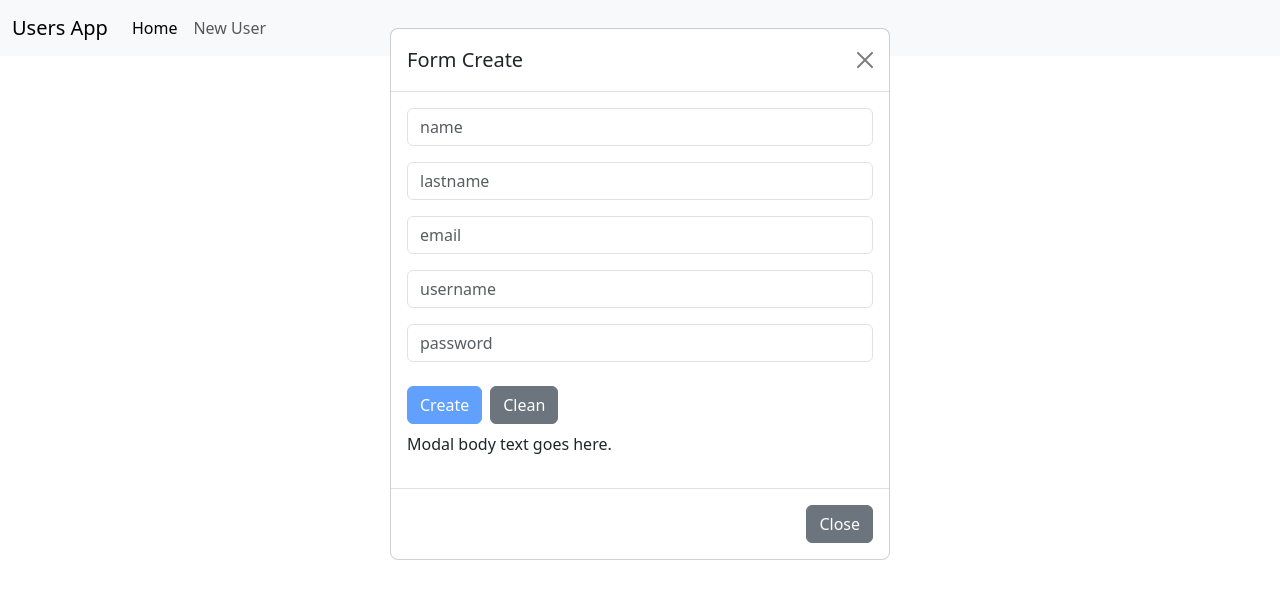
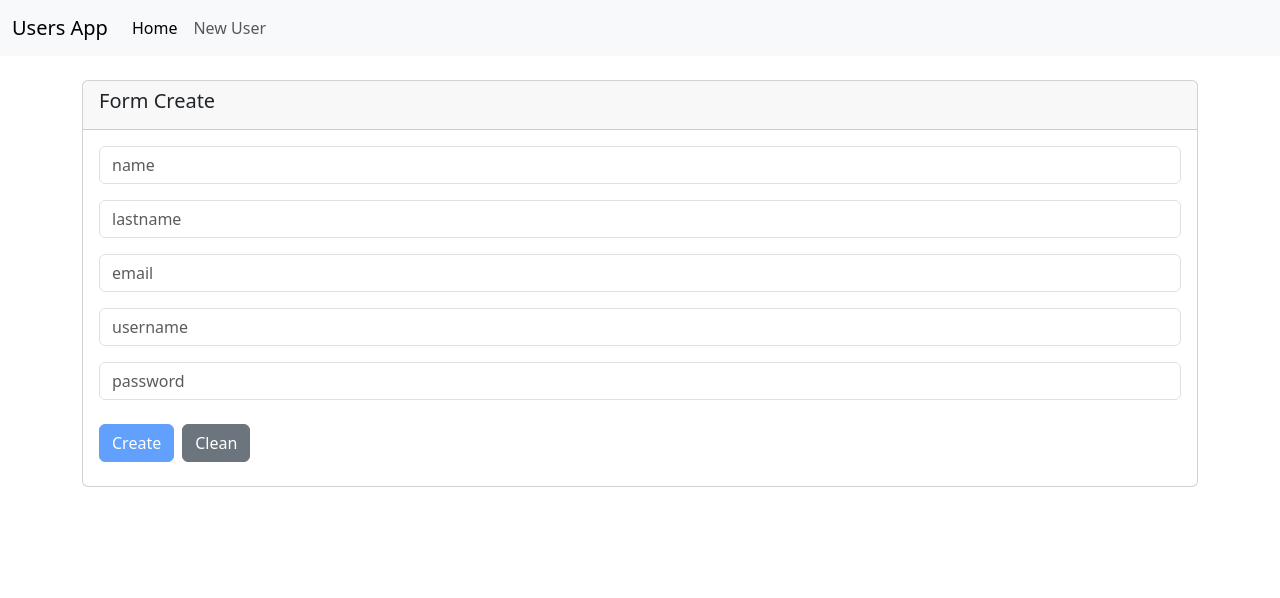
Before and after one commit to JuanmiCLucena/UserApp, an Angular app: page /users/create in a window 1280 px wide. Shown: the top 598 px of the page. Built offline with nearby package versions, Linux system fonts and the light colour scheme.

Commit message:
Cambiamos plantilla UserFormComponent, en vez de modal tenemos un card de bootstrap

```diff
--- a/src/app/components/user-form/user-form.component.html
+++ b/src/app/components/user-form/user-form.component.html
@@ -1,12 +1,11 @@
 
-<div class="modal" tabindex="-1" style="display: block;">
-  <div class="modal-dialog">
-    <div class="modal-content">
-      <div class="modal-header">
-        <h5 class="modal-title">Form {{(user.id > 0)? 'Update' : 'Create'}} </h5>
-        <button type="button" class="btn-close" data-bs-dismiss="modal" aria-label="Close" (click)="onOpenClose()"></button>
+<div class="card">
+
+    <div class="card-content">
+      <div class="card-header">
+        <h5 class="card-title">Form {{(user.id > 0)? 'Update' : 'Create'}} </h5>
       </div>
-      <div class="modal-body">
+      <div class="card-body">
           <form (ngSubmit)="onSubmit(userForm)" class="d-flex flex-column gap-3" #userForm="ngForm">
 
               <div>
@@ -122,11 +121,6 @@
               </div>
 
           </form>
-        <p>Modal body text goes here.</p>
       </div>
-      <div class="modal-footer">
-        <button type="button" class="btn btn-secondary" data-bs-dismiss="modal" (click)="onOpenClose()">Close</button>
-    </div>
 </div>
 </div>
-</div>
```
